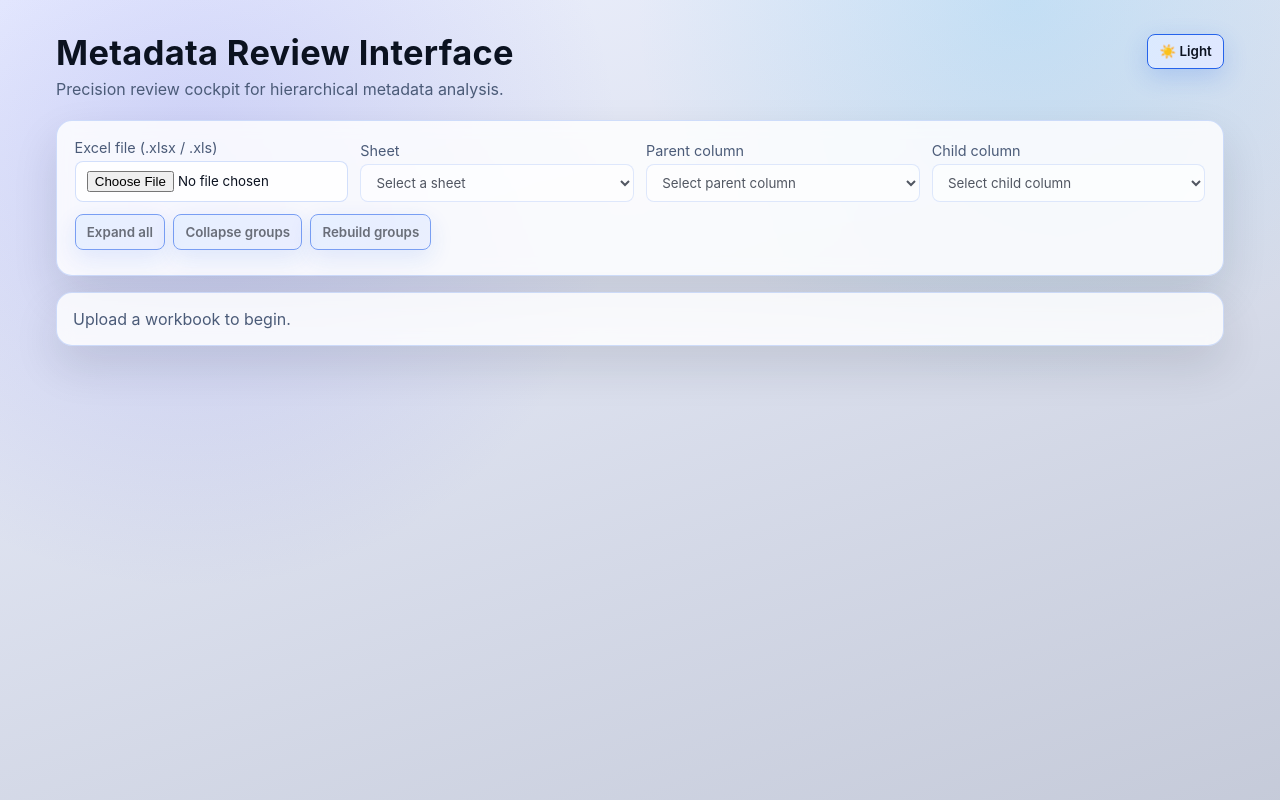
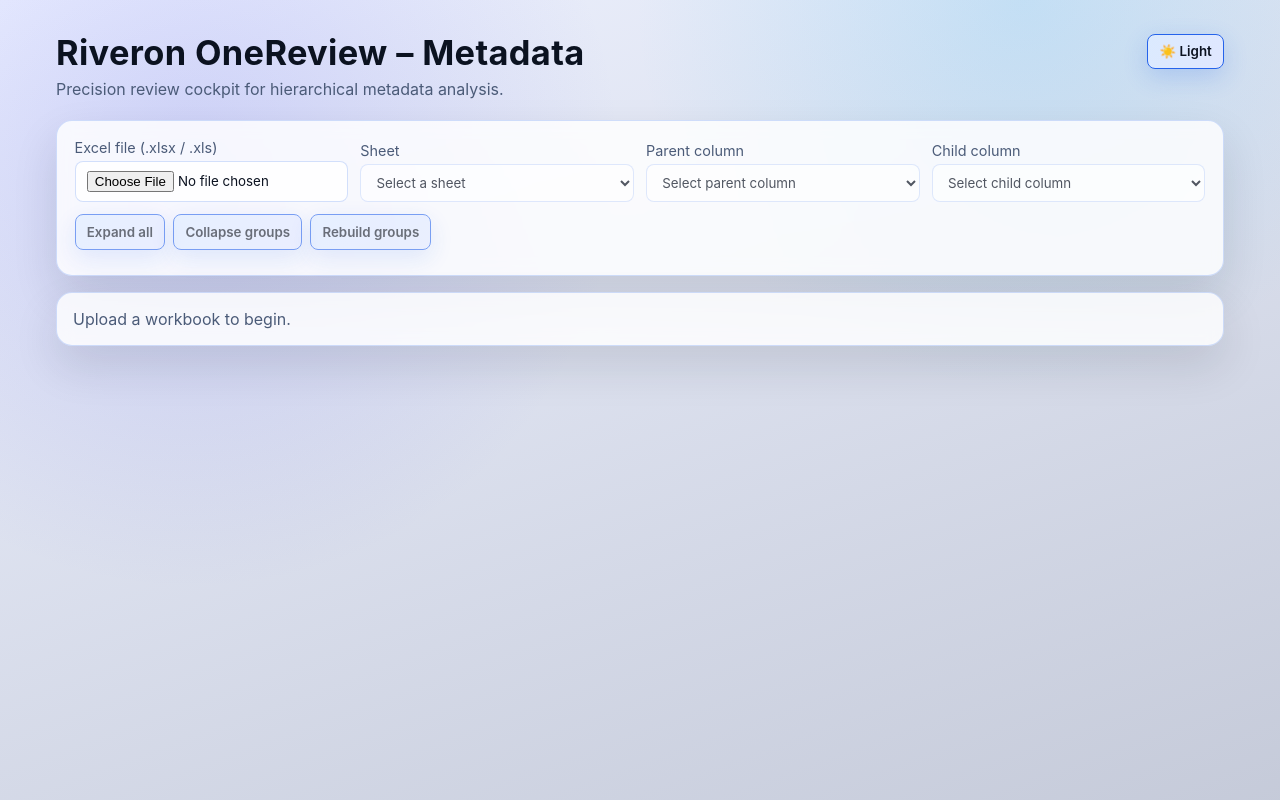
Before and after one commit to antonuccievan/MetadataReview, a plain HTML site: page index.html in a window 1280 px wide. Drawn offline with Linux system fonts and the light colour scheme.

Commit message:
Update app header branding text

```diff
--- a/index.html
+++ b/index.html
@@ -3,7 +3,7 @@
 <head>
   <meta charset="UTF-8" />
   <meta name="viewport" content="width=device-width, initial-scale=1.0" />
-  <title>Metadata Review Interface</title>
+  <title>Riveron OneReview – Metadata</title>
   <style>
     :root,
     :root[data-theme="light"] {
@@ -277,7 +277,7 @@
 <body>
   <main class="container">
     <div class="header-row">
-      <h1>Metadata Review Interface</h1>
+      <h1>Riveron OneReview – Metadata</h1>
       <button id="themeToggleBtn" class="theme-toggle" type="button" aria-label="Toggle theme">☀️ Light</button>
     </div>
     <p class="subtitle">Precision review cockpit for hierarchical metadata analysis.</p>
```
